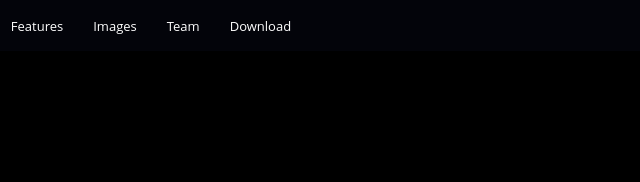
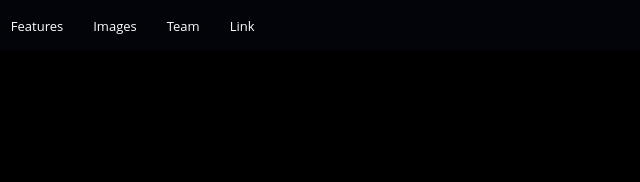
Before and after one commit to XoticSploit/XoticSploit, a plain HTML site: page index.html in a window 1280 px wide. Shown: the top 182 px of the page, 141-781 px from the left. Drawn offline with nearby package versions, Linux system fonts and the light colour scheme; some packages are replaced by stand-ins of ours; a script that the page names is missing.

Commit message:
Update index.html

```diff
--- a/index.html
+++ b/index.html
@@ -71,7 +71,8 @@
                     <li><a href="#features">Features</a></li>
                     <li><a href="#works">Images</a></li>
                     <li><a href="#team">Team</a></li>
-                    <li><a href="https://mega.nz/folder/6M81HAqD#NpkVqwhj1meoRalfj2XQ0A" target="_blank">Download</a></li>
+                    <li><a target="_blank" rel="noopener noreferrer" href="https://mega.nz/folder/6M81HAqD#NpkVqwhj1meoRalfj2XQ0A">Link</a>
+                    </li>
 
                 </ul>
             </nav>
```
